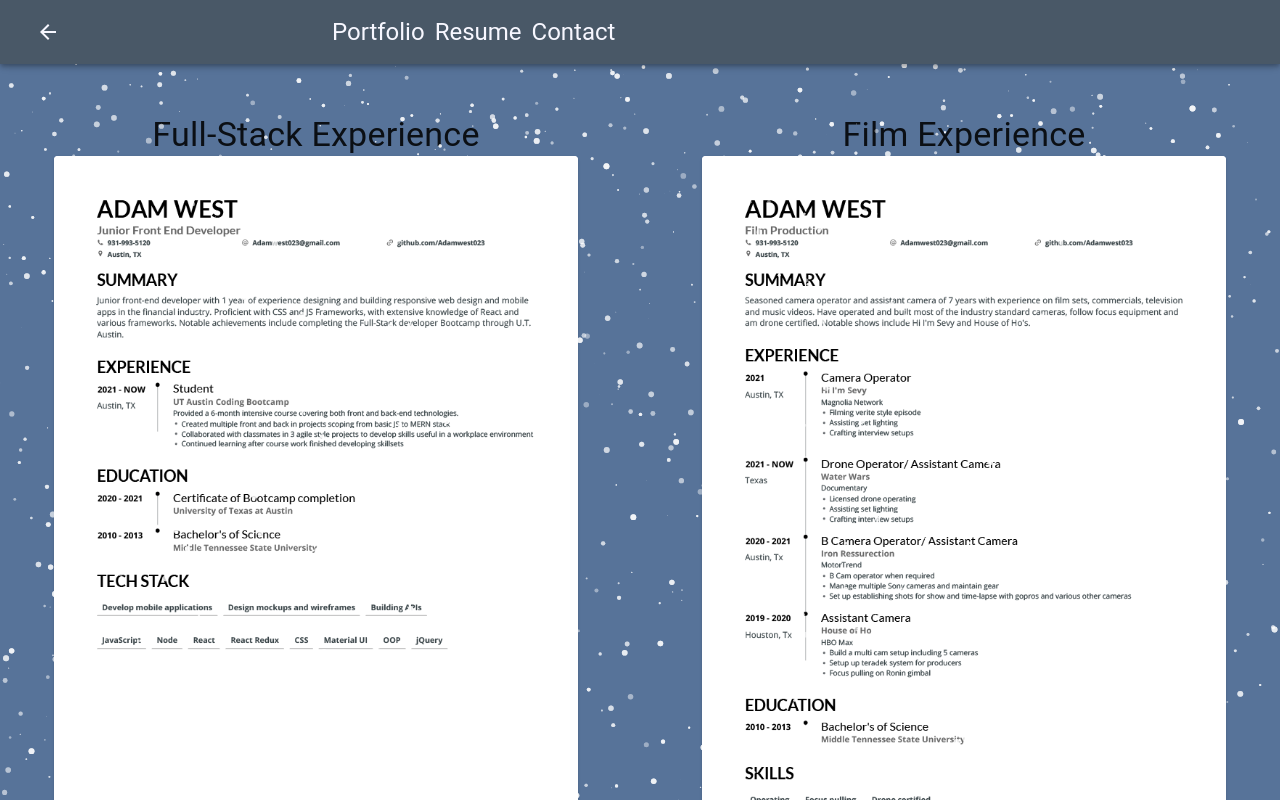
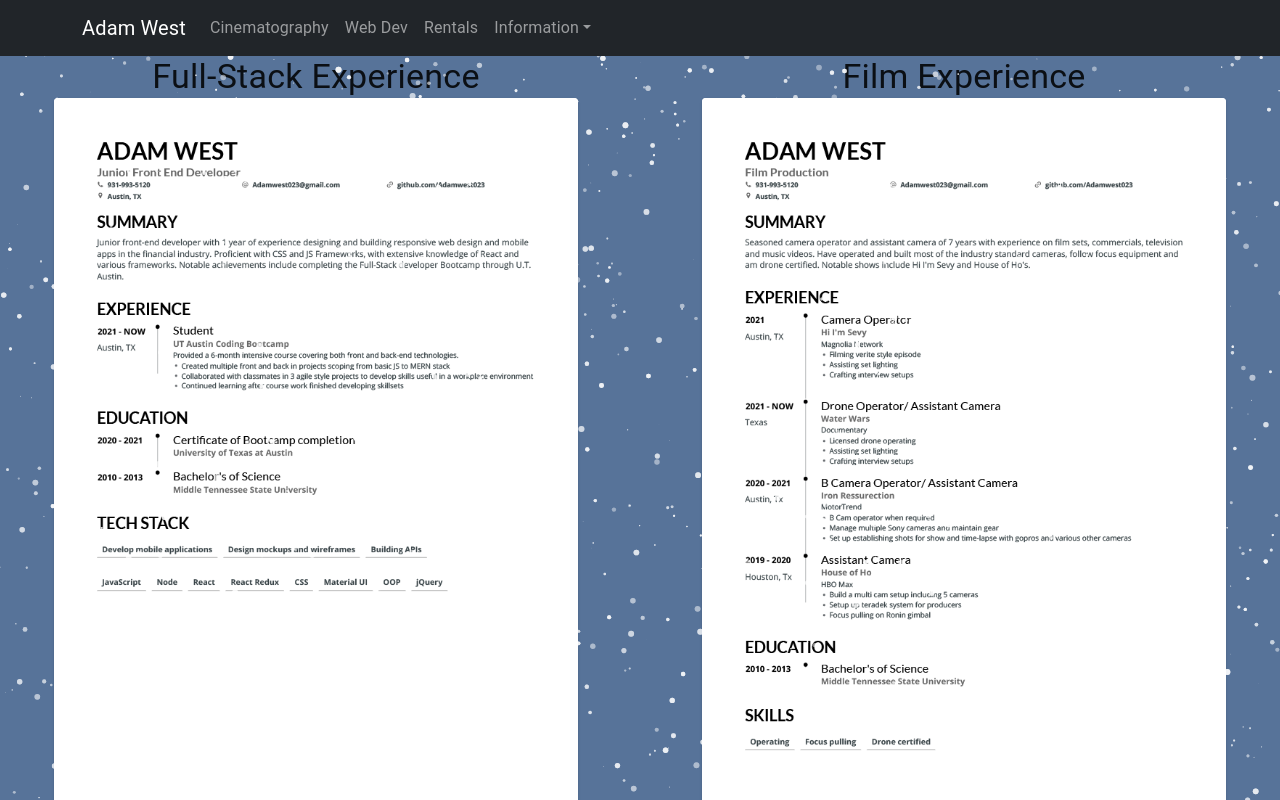
Before and after one commit to Adamwest023/adamwest023.github.io, a React (Create React App) app: page /resume in a window 1280 px wide. Shown: the top 800 px of the page. Built offline with nearby package versions, Linux system fonts and the light colour scheme.

Commit message:
restructured navbar

```diff
--- a/package.json
+++ b/package.json
@@ -11,10 +11,12 @@
     "@material-ui/styles": "^4.11.4",
     "@mui/material": "^5.4.0",
     "@mui/styled-engine-sc": "^5.3.0",
-    "@testing-library/jest-dom": "^5.16.2",
+    "@testing-library/jest-dom": "^5.16.5",
     "@testing-library/react": "^12.1.2",
     "@testing-library/user-event": "^13.5.0",
+    "bootstrap": "^5.2.3",
     "react": "^17.0.2",
+    "react-bootstrap": "^2.7.0",
     "react-dom": "^17.0.2",
     "react-router-dom": "^5.3.0",
     "react-scripts": "5.0.0",
--- a/src/App.js
+++ b/src/App.js
@@ -2,7 +2,7 @@ import React from 'react';
 import { Route} from 'react-router-dom';
 import './App.css';
 import CssBaseline from '@material-ui/core/CssBaseline'
-
+import "bootstrap/dist/css/bootstrap.min.css"
 
 import Home from './pages/Home';
 import Resume from './pages/Resume';
--- a/src/components/Header/index.js
+++ b/src/components/Header/index.js
@@ -8,6 +8,9 @@ import {
 import { makeStyles } from '@material-ui//core/styles'
 import Typed from 'react-typed'
 import headshot from '../../assets/images/Headshot.jpg'
+import Button from 'react-bootstrap/Button';
+import "bootstrap/dist/css/bootstrap.min.css"
+
 
 //CSS style
 const useStyles = makeStyles(theme => ({
@@ -56,6 +59,7 @@ const Header = () => {
                     loop
                 />
             </Typography>
+            <Button> this is a bootstrap button</Button>
         </Box>
     )
 }
--- a/src/components/Navbar/index.js
+++ b/src/components/Navbar/index.js
@@ -1,167 +1,39 @@
-import React, { useState } from 'react'
+import React from 'react'
 import { Link } from 'react-router-dom'
-import {
-    AppBar,
-    Toolbar,
-    ListItem,
-    ListItemIcon,
-    IconButton,
-    ListItemText,
-    Avatar,
-    Divider,
-    List,
-    Typography,
-    Box,
-    Grid,
-} from '@material-ui/core'
-
-import {
-    ArrowBack,
-    AssignmentInd,
-    Home,
-    Apps,
-    ContactMail
-} from '@material-ui/icons'
-
-import { makeStyles } from '@material-ui/core/styles'
-import MobileRightMenuSlider from '@material-ui/core/Drawer'
-import headshot from '../../assets/images/Headshot.jpg'
-import { ThemeProvider, createTheme } from '@mui/material/styles';
+// impor headshot from '../../assets/images/Headshot.jpg'
+// import Button from 'react-bootstrap/Button';
+import "bootstrap/dist/css/bootstrap.min.css"
+import Container from 'react-bootstrap/Container';
+import Nav from 'react-bootstrap/Nav';
+import Navbar from 'react-bootstrap/Navbar';
+import NavDropdown from 'react-bootstrap/NavDropdown';
 
 
 //CSS styles
-
-const useStyles = makeStyles(theme => ({
-    menuSliderContainer: {
-        width: 250,
-        background: '#BDD5EA',
-        height: '100%',
-    },
-    avatar: {
-        display: 'block',
-        margin: '0.5rem auto',
-        width: theme.spacing(13),
-        height: theme.spacing(13),
-
-    },
-    listItem: {
-        color: '#F7F7FF'
-
-    }
-}));
-
-const theme = createTheme({
-    components: {
-        MuiTypography: {
-            styleOverrides: {
-                root: {
-                    textDecoration: 'none',
-                    color: 'white'
-                }
-            }
-        },
-    }
-})
-
-const menuItems = [
-    {
-        listIcon: <Home />,
-        listText: "Home",
-        listPath: '/'
-
-    },
-    {
-        listIcon: <AssignmentInd />,
-        listText: "Resume",
-        listPath: "/resume"
-    },
-    {
-        listIcon: <Apps />,
-        listText: "Portfolio",
-        listPath: "/portfolio"
-
-    },
-    {
-        listIcon: <ContactMail />,
-        listText: "Contact",
-        listPath: "/contact"
-
-    },
-]
-
-const Navbar = () => {
-
-    const [state, setState] = useState({
-        right: false
-    });
-
-    const toggleSlider = ((slider, open) => () => {
-        setState({ ...state, [slider]: open });
-    })
-
-    const classes = useStyles();
-
-    const sideList = slider => (
-
-        <Box
-            className={classes.menuSliderContainer}
-            component='div'
-            onClick={toggleSlider(slider, false)}>
-            <Avatar src={headshot} alt='Adam Headshot' className={classes.avatar} />
-            <Divider />
-            <List>
-                {menuItems.map((lsItem, key) => (
-
-                    <ListItem button key={key} component={Link} to={lsItem.listPath}>
-                        <ListItemIcon classes={classes.listItem}>
-                            {lsItem.listIcon}
-                        </ListItemIcon>
-                        <ListItemText classes={classes.listItem} primary={lsItem.listText} />
-                    </ListItem>
-                ))}
-            </List>
-        </Box>
-    )
-
+const SiteNavbar = () => {
     return (
-        <ThemeProvider theme={theme}>
-            <>
-                <Box component="nav" sx={{ pb: '50px' }}>
-                    <AppBar position='sticky' style={{ backgroundColor: "#495867", alignItems: 'center' }}>
-                        <Toolbar style={{ width: '100%' }} >
-                            <Grid container spacing={{xs:1, md:5}}
-                                alignItems="center">
-                                <Grid item xs={3}>
-                                    <IconButton onClick={toggleSlider("right", true)}>
-                                        <ArrowBack style={{ color: '#F7F7FF', alignItems: 'left' }} />
-                                    </IconButton>
-                                </Grid>
-                                <Grid item xs={3} md={6}>
-                                    <Typography component={Link} variant='h5' style={{ color: '#F7F7FF', textDecoration: "none", paddingRight: '10px' }}
-                                        to={'/portfolio'}>
-                                        Portfolio
-                                    </Typography>
-                                    <Typography component={Link} variant='h5' style={{ color: '#F7F7FF', textDecoration: 'none', paddingRight: '10px' }} to={'/resume'}>
-                                        Resume
-                                    </Typography>
-                                    <Typography component={Link} variant='h5' style={{ color: '#F7F7FF', textDecoration: 'none', paddingRight: '10px' }} to={'/contact'}>
-                                        Contact
-                                    </Typography>
-                                </Grid>
-                            </Grid>
-                            <MobileRightMenuSlider
-                                anchor='right'
-                                open={state.right}
-                                onClick={toggleSlider('right', false)}
-                            >
-                                {sideList("right")}
-                            </MobileRightMenuSlider>
-                        </Toolbar>
-                    </AppBar>
-                </Box>
-            </>
-        </ThemeProvider>
+        <Navbar collapseOnSelect expand="lg" bg="dark" variant="dark">
+            <Container>
+                <Navbar.Brand href="/">Adam West</Navbar.Brand>
+                <Navbar.Toggle aria-controls="responsive-navbar-nav" />
+                <Navbar.Collapse id="responsive-navbar-nav">
+                    <Nav className="me-auto">
+                        <Nav.Link component= {Link}to={'/portfolio'} href="/portfolio">Cinematography</Nav.Link>
+                        <Nav.Link component= {Link} to={'/portfolio'}href="/portfolio">Web Dev</Nav.Link>
+                        <Nav.Link component= {Link} to={'/portfolio'}href="/rentals">Rentals</Nav.Link>
+                        <NavDropdown title="Information" id="collasible-nav-dropdown">
+                            <NavDropdown.Item href="/resume">About</NavDropdown.Item>
+                            <NavDropdown.Item href="/resume">Resume</NavDropdown.Item>
+                            <NavDropdown.Divider />
+                            <NavDropdown.Item href="/contact">
+                                Contact
+                            </NavDropdown.Item>
+                        </NavDropdown>
+                    </Nav>
+                </Navbar.Collapse>
+            </Container>
+        </Navbar>
     )
 }
 
-export default Navbar
+export default SiteNavbar;
--- a/src/index.js
+++ b/src/index.js
@@ -4,6 +4,7 @@ import { BrowserRouter as Router } from 'react-router-dom';
 import './index.css'
 import App from './App';
 import reportWebVitals from './reportWebVitals';
+import 'bootstrap/dist/css/bootstrap.css';
 
 ReactDOM.render(
   <Router>
--- a/src/pages/Home/index.js
+++ b/src/pages/Home/index.js
@@ -1,101 +1,18 @@
 import React from 'react';
-import Navbar from '../../components/Navbar';
+import SiteNavbar from '../../components/Navbar';
 // import Footer from '../../components/Footer'
 import Header from '../../components/Header';
-import Particles from 'react-tsparticles';
 import { makeStyles } from '@material-ui/core/styles';
 
 const useStyles = makeStyles({
-    particlesCanva: {
-        position:'absolute'
-    }
 })
 const Home = () => {
     const classes = useStyles()
     return (
         <>
-            <Particles
-            canvasClassName={classes.particlesCanva}
-                params={{
-                    particles: {
-                        number: {
-                          value: 1000,
-                          density: {
-                            enable: true,
-                            value_area: 800
-                          }
-                        },
-                        color: {
-                          value: "#ffffff"
-                        },
-                        shape: {
-                          type: "circle",
-                          stroke: {
-                            width: 0,
-                            color: "#000000"
-                          },
-                          image: {
-                            src: "img/github.svg",
-                            width: 100,
-                            height: 100
-                          }
-                        },
-                        opacity: {
-                          value: 0.4,
-                          random: true,
-                          anim: {
-                            enable: true,
-                            speed: 1,
-                            opacity_min: 0.1,
-                            sync: false
-                          }
-                        },
-                        size: {
-                          value: 3,
-                          random: true,
-                          anim: {
-                            enable: true,
-                            speed: 2,
-                            size_min: 0.1,
-                            sync: false
-                          }
-                        },
-                        line_linked: {
-                          enable: false
-                        },
-                        move: {
-                          enable: true,
-                          speed: 1,
-                          direction: "none",
-                          random: false,
-                          straight: false,
-                          out_mode: "out",
-                          bounce: false,
-                          attract: {
-                            enable: false,
-                            rotateX: 600,
-                            rotateY: 1200
-                          }
-                        }
-                      },
-                      interactivity: {
-                        detect_on: "canvas",
-                        events: {
-                          onhover: {
-                            enable: false
-                          },
-                          onclick: {
-                            enable: false
-                          },
-                          resize: false
-                        }
-                      },
-                      retina_detect: true
 
-                }} />
-
-            <Navbar />
-            <Header />
+            <SiteNavbar />
+            {/* <Header /> */}
 
         </>
     )
```
Also changed, not shown: 1 other file (tests, documents, lock files or other folders).
